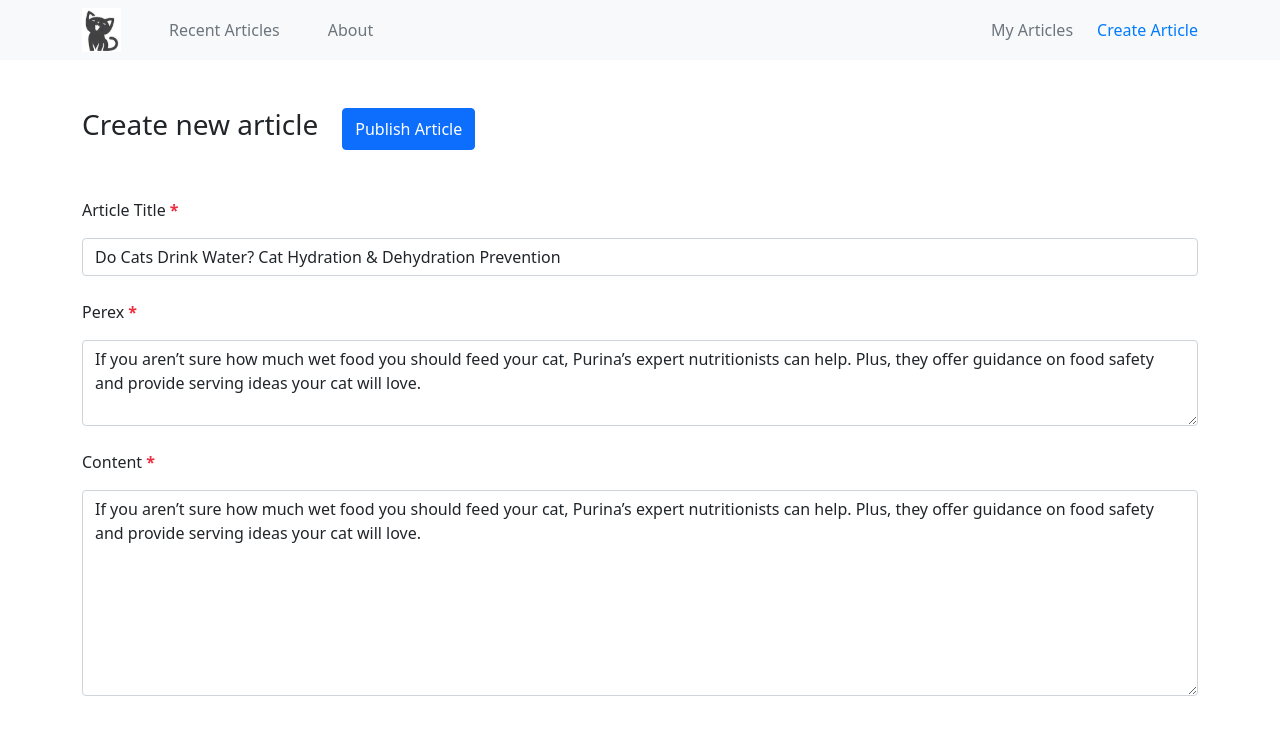
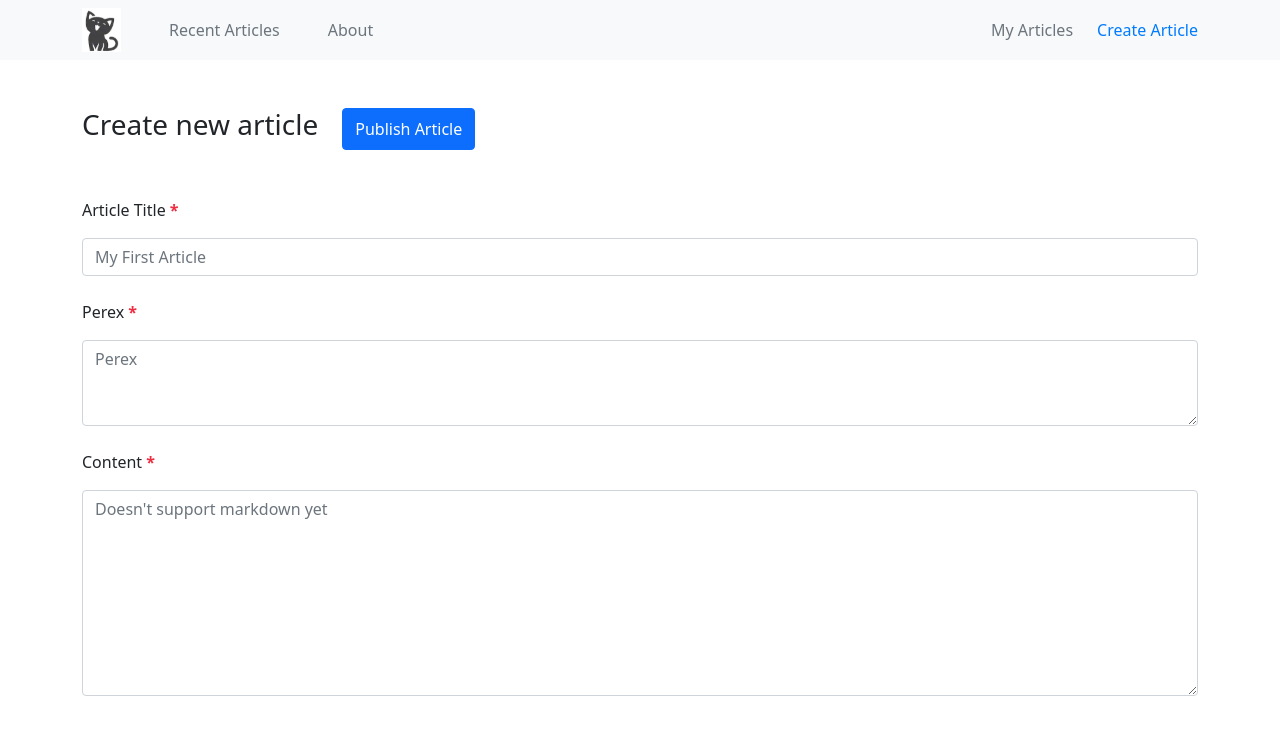
Before and after one commit to kocmidovam/blog-app, a React (Create React App) app: page /create in a window 1280 px wide. Shown: the top 734 px of the page. Built offline with nearby package versions, Linux system fonts and the light colour scheme.

Commit message:
fix sending form and delete initial values

```diff
--- a/src/pages/ArticleCreate.tsx
+++ b/src/pages/ArticleCreate.tsx
@@ -20,13 +20,8 @@ const ArticleCreate = () => {
   const dispatch = useDispatch();
   const navigate = useNavigate();
 
-  const sendForm = (values: CreateArticleType, errors: any) => {
-    console.log(errors);
-
-    if (Object.keys(errors).length === 0) {
-      dispatch(createArticle(values));
-      console.log(values);
-    }
+  const sendForm = (values: CreateArticleType) => {
+    dispatch(createArticle(values));
 
     setTimeout(() => {
       navigate(`/`);
@@ -55,26 +50,25 @@ const ArticleCreate = () => {
   return (
     <Formik
       initialValues={{
-        title: "Do Cats Drink Water? Cat Hydration & Dehydration Prevention",
-        perex:
-          "If you aren’t sure how much wet food you should feed your cat, Purina’s expert nutritionists can help. Plus, they offer guidance on food safety and provide serving ideas your cat will love.",
-        content:
-          "If you aren’t sure how much wet food you should feed your cat, Purina’s expert nutritionists can help. Plus, they offer guidance on food safety and provide serving ideas your cat will love.",
+        title: "",
+        perex: "",
+        content: "",
         image: "",
       }}
       validationSchema={createArticleSchema}
       onSubmit={(values, { resetForm }) => {
         console.log("data for send", values);
+        sendForm(values);
         resetForm();
       }}>
-      {({ values, errors, touched }) => (
+      {({ values, errors, touched, handleSubmit }) => (
         <div className='container'>
           <div className='d-flex mt-5 mb-5'>
             <h3 className='me-4'>Create new article</h3>
             <button
               className='btn btn-primary'
               type='submit'
-              onClick={() => sendForm(values, errors)}>
+              onClick={() => handleSubmit()}>
               Publish Article
             </button>
           </div>
@@ -135,7 +129,7 @@ const ArticleCreate = () => {
                 className='form-control'
                 id='content'
                 name='content'
-                placeholder='Supports markdown. Yay!'
+                placeholder="Doesn't support markdown yet"
               />
               {errors.content && touched.content ? (
                 <div className='text-danger mt-2'>{errors.content}</div>
```
